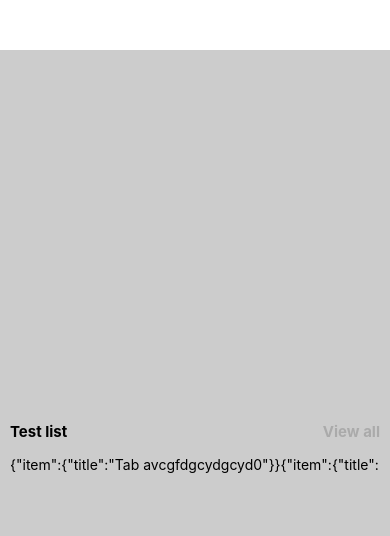
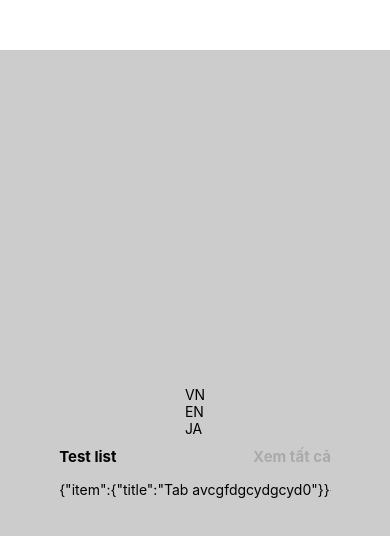
Before and after one commit to langgomxike/app.langgomedu, a React Native app: screen / in a window 390 px wide. Shown: the top 536 px of the page. Built offline with nearby package versions, Linux system fonts and the light colour scheme.

Commit message:
setup multilanguage, test multilanguage

```diff
--- a/App.tsx
+++ b/App.tsx
@@ -3,6 +3,13 @@ import { StyleSheet, Text, View } from "react-native";
 import Tab, { TabItem } from "./src/views/components/Tab";
 import Pagination from "./src/views/components/Pagination";
 import HorizontalList from "./src/views/components/HorizontalList";
+import { useCallback, useContext, useState } from "react";
+import languages from "./languages.json";
+import {
+  LanguageContext,
+  Languages,
+  LanguageType,
+} from "./src/configs/LanguageConfig";
 
 export default function App() {
   const tabs: Array<TabItem> = [];
@@ -16,8 +23,39 @@ export default function App() {
     tabs.push(element);
   }
 
+  //refs, contexts
+
+  // states
+  const [language, setLanguage] = useState<LanguageType>(languages.VN);
+
+  //handlers
+  const setLanguageContext = useCallback((language: Languages) => {
+    switch (language) {
+      case Languages.VN:
+        setLanguage(languages.VN);
+        break;
+
+      case Languages.EN:
+        setLanguage(languages.EN);
+        break;
+
+      case Languages.JA:
+        setLanguage(languages.JA);
+        break;
+    }
+  }, []);
+
   return (
+    <LanguageContext.Provider
+      value={{ language: language, setLanguage: setLanguageContext }}
+    >
       <View style={styles.container}>
+        <View>
+          <Text onPress={() => setLanguageContext(Languages.VN)}>VN</Text>
+          <Text onPress={() => setLanguageContext(Languages.EN)}>EN</Text>
+          <Text onPress={() => setLanguageContext(Languages.JA)}>JA</Text>
+        </View>
+
         <View>
           <HorizontalList
             title="Test list"
@@ -27,6 +65,7 @@ export default function App() {
           />
         </View>
       </View>
+    </LanguageContext.Provider>
   );
 }
 
@@ -37,5 +76,6 @@ const styles = StyleSheet.create({
     alignItems: "center",
     justifyContent: "center",
     marginTop: 50,
+    padding: 100,
   },
 });
--- /dev/null
+++ b/languages.json
@@ -0,0 +1,14 @@
+{
+    "EN": {
+        "VIEW_ALL": "View All",
+        "SHOWING_PAGE": "Showing page"
+    },
+    "VN": {
+        "VIEW_ALL": "Xem tất cả",
+        "SHOWING_PAGE": "Hiển thị trang"
+    },
+    "JA": {
+        "VIEW_ALL": "すべて見る",
+        "SHOWING_PAGE": "ページを表示"
+    }
+}
--- /dev/null
+++ b/src/configs/LanguageConfig.ts
@@ -0,0 +1,23 @@
+import { createContext } from "react";
+import languages from "../../languages.json";
+
+export enum Languages {
+    "VN",
+    "EN",
+    "JA"
+}
+
+export type LanguageType = {
+    VIEW_ALL: string;
+    SHOWING_PAGE: string;
+}
+
+type LanguageConfigType = {
+    language: LanguageType,
+    setLanguage: (language: Languages) => void,
+}
+
+export const LanguageContext = createContext<LanguageConfigType>({
+    language: languages.VN,
+    setLanguage: () => { }
+});
--- a/src/views/components/HorizontalList.tsx
+++ b/src/views/components/HorizontalList.tsx
@@ -1,5 +1,6 @@
-import { FunctionComponent, useEffect, useState } from "react";
+import { FunctionComponent, useContext, useEffect, useState } from "react";
 import { FlatList, StyleSheet, Text, View } from "react-native";
+import { LanguageContext, Languages } from "../../configs/LanguageConfig";
 
 type HorizontalListProp = {
   title: string;
@@ -24,6 +25,7 @@ export default function HorizontalList({
   ItemView = ({ item }: ItemViewProp) => <></>,
 }: HorizontalListProp) {
   //refs, contexts
+  const languageContext = useContext(LanguageContext);
 
   //states
 
@@ -36,7 +38,7 @@ export default function HorizontalList({
         {/* title */}
         <Text style={styles.title}>{title}</Text>
         <Text style={styles.viewAll} onPress={onViewAll}>
-          View all
+          {languageContext.language.VIEW_ALL}
         </Text>
       </View>
 
```
Lines whose indentation alone changed are shown as unchanged.
